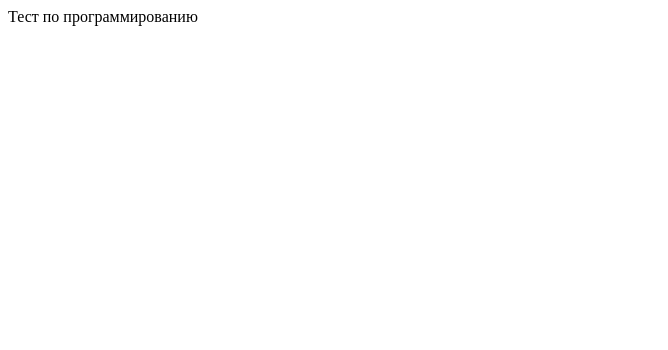
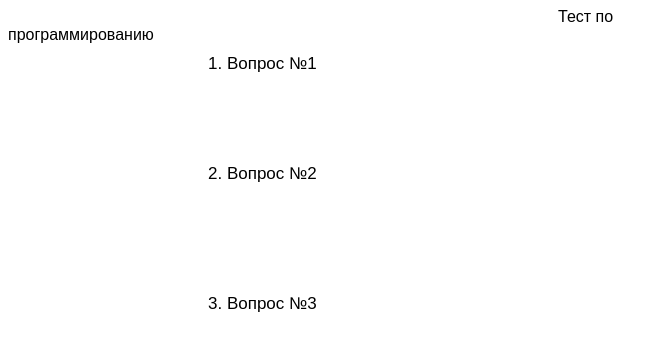
Before and after one commit to kabanecvalera/javascript.hw2.io, a plain HTML site: page index.html in a window 1280 px wide. Shown: the whole page, without its empty margins (0-668 px from the left). Drawn offline with Linux system fonts and the light colour scheme.

Commit message:
commit 2

```diff
--- a/index.html
+++ b/index.html
@@ -10,16 +10,48 @@
 
         var generator = {
 
-            method1: function (question) {
-            var label = document.createElement('label');
-            label.innerHTML = question;
-            label.style.display = 'block';
-            document.body.appendChild(label);
-            }
+            header: function (header) {
+            var myheader = document.createElement('span');
+            myheader.innerHTML = header;
+            myheader.style.margin = '0 550px';
+            myheader.style.font = '16px Arial';
+            document.body.appendChild(myheader);
+            },
+
+            question1: function (question1) {
+            var firstquestion = document.createElement('p');
+            firstquestion.innerHTML = question1;
+            firstquestion.style.margin = '10px 200px';
+            firstquestion.style.font = '17px Arial';
+            document.body.appendChild(firstquestion);
+            },
+
+            question2: function (question2) {
+            var secondquestion = document.createElement('p');
+            secondquestion.innerHTML = question2;
+            secondquestion.style.margin = '90px 200px';
+            secondquestion.style.font = '17px Arial';
+            document.body.appendChild(secondquestion);
+            },
+
+            question3: function (question3) {
+            var thirdquestion = document.createElement('p');
+            thirdquestion.innerHTML = question3;
+            thirdquestion.style.margin = '110px 200px';
+            thirdquestion.style.font = '17px Arial';
+            document.body.appendChild(thirdquestion);
+            },
+
+
+
 
         }
 
-        generator.method1('Тест по программированию');
+        generator.header('Тест по программированию');
+        generator.question1('1. Вопрос №1');
+        generator.question2('2. Вопрос №2');
+        generator.question3('3. Вопрос №3');
+
 
 
     </script>
```
